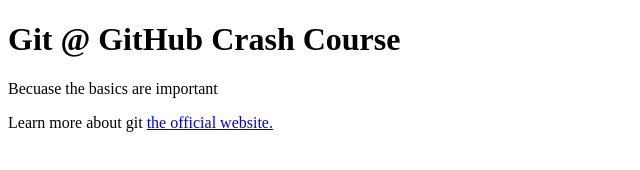
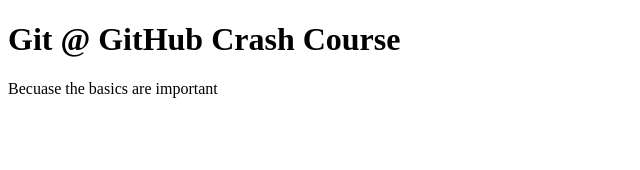
Before and after one commit to memduh-kara/github-crash-course, a plain HTML site: page index.html in a window 1280 px wide. Shown: the whole page, without its empty margins (0-640 px from the left). Drawn offline with Linux system fonts and the light colour scheme.

Commit message:
Revert "added link to Git docs"
This reverts commit 74c499c486c64007a757acb3f3361d3b315eed70.

```diff
--- a/index.html
+++ b/index.html
@@ -10,6 +10,5 @@
     <body>
         <h1>Git @ GitHub Crash Course</h1>
         <p>Becuase the basics are important</p>
-        <p>Learn more about git <a href="https"//git-scm.com/book/en/v2"> the official website.</a></p>
     </body>
 </html>
```
